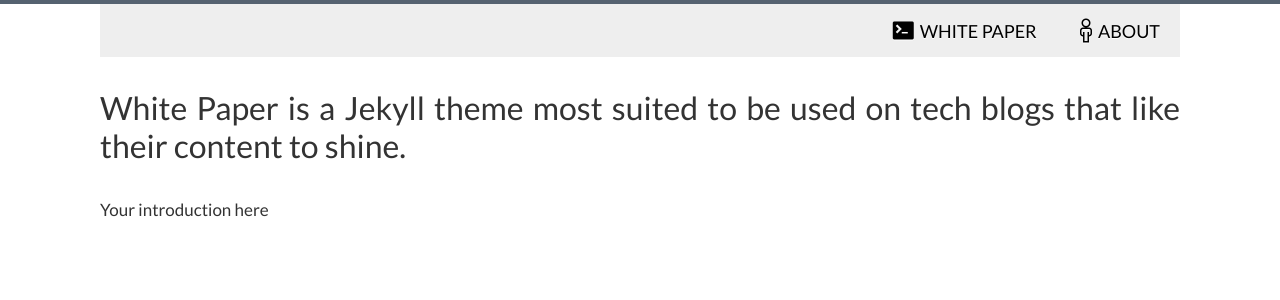
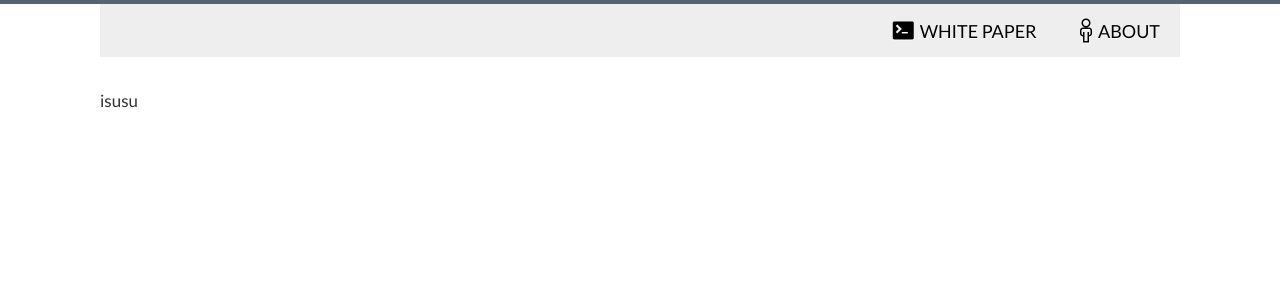
Before and after one commit to everestwinter/MyFamousSaying, a Jekyll site: the page built from about.md, in a window 1280 px wide. Shown: the top 300 px of the page. Built offline with Jekyll 4.4.1, drawn with Linux system fonts in a browser that asks for light colours; Markdown is read by kramdown in place of the engine named in the settings.

Commit message:
edit descn

```diff
--- a/_config.yml
+++ b/_config.yml
@@ -3,8 +3,7 @@ markdown: redcarpet
 pygments: true
 url: http://vinitkumar.me/white-paper
 paginate: 8
-description:     Jekyll theme for Programmers
-intro: White Paper is a Jekyll theme most suited to be used on tech blogs that like their content to shine.
+description: My World
 logo:             logo.png
 disqus_shortname:
 # url: http://gotchacode.com
--- a/about.md
+++ b/about.md
@@ -3,4 +3,4 @@ layout: default
 title: About Vinit Kumar
 ---
 
-Your introduction here
+isusu
```
